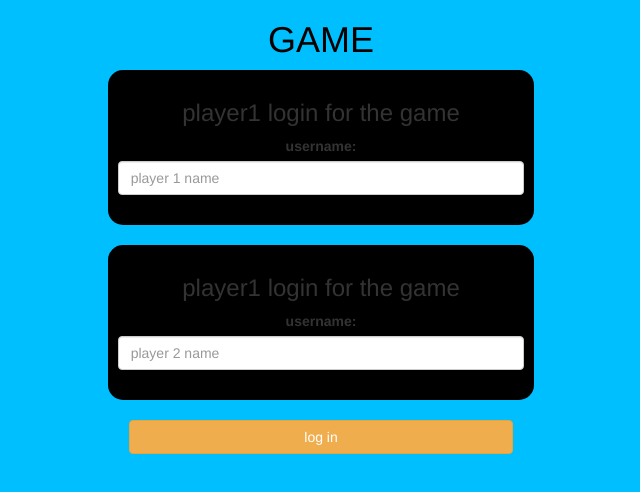
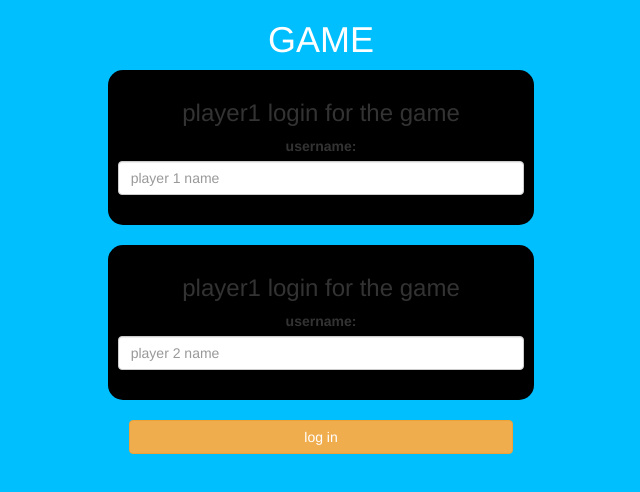
Before and after one commit to subhashbalhara/The-math-ouiz-project-2, a plain HTML site: page index.html in a window 1280 px wide. Shown: the whole page, without its empty margins (319-959 px from the left). Drawn offline with nearby package versions, Linux system fonts and the light colour scheme.

Commit message:
Add files via upload

```diff
--- a/index.html
+++ b/index.html
@@ -13,7 +13,7 @@
 </head>
 <body>
 <center>
-	<h1 style="color: black"> GAME </h1>
+	<h1 style="color: white"> GAME </h1>
 	<div class="col-lg-4 col-sm-8 col-xs-11 login_div1">
 <h3>player1 login for the game</h3>
 <label>username:</label>
```
